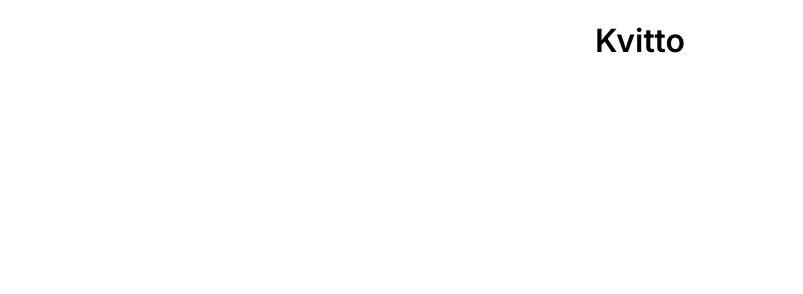
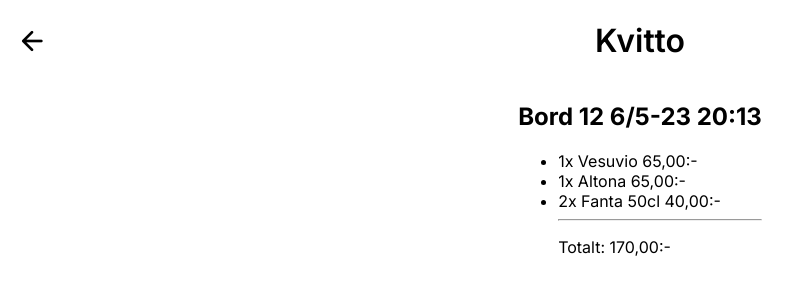
Before and after one commit to Devioxic/OrderSystem, a plain HTML site: page kvitto.html in a window 1280 px wide. Shown: the whole page, without its empty margins (0-803 px from the left). Drawn offline with nearby package versions, Linux system fonts and the light colour scheme.

Commit message:
Kvitto order

```diff
--- a/kvitto.html
+++ b/kvitto.html
@@ -8,14 +8,30 @@
     <link rel="preconnect" href="https://fonts.googleapis.com">
     <link rel="preconnect" href="https://fonts.gstatic.com" crossorigin>
     <link href="https://fonts.googleapis.com/css2?family=Inter:wght@100..900&display=swap" rel="stylesheet">
+    <link rel="stylesheet"
+        href="https://fonts.googleapis.com/css2?family=Material+Symbols+Rounded:opsz,wght,FILL,GRAD@20..48,100..700,0..1,-50..200" />
 </head>
 
 <body>
     <div class="kvitto">
-        <h1>Kvitto</h1>
-        <div class="kvitto-order">
+        <header>
 
+            <i class="material-symbols-rounded back-button">arrow_back</i>
+            <h1>Kvitto</h1>
+            <div class="kvitto-order">
+        </header>
+        <div class="kvitto-obj">
+            <h2>Bord 12 6/5-23 20:13</h2>
+            <ul>
+                <li>1x Vesuvio 65,00:-</li>
+                <li>1x Altona 65,00:-</li>
+                <li>2x Fanta 50cl 40,00:-</li>
+                <hr>
+                <p>Totalt: 170,00:-</p>
+            </ul>
         </div>
     </div>
+    </div>
 </body>
+
 </html>
```
